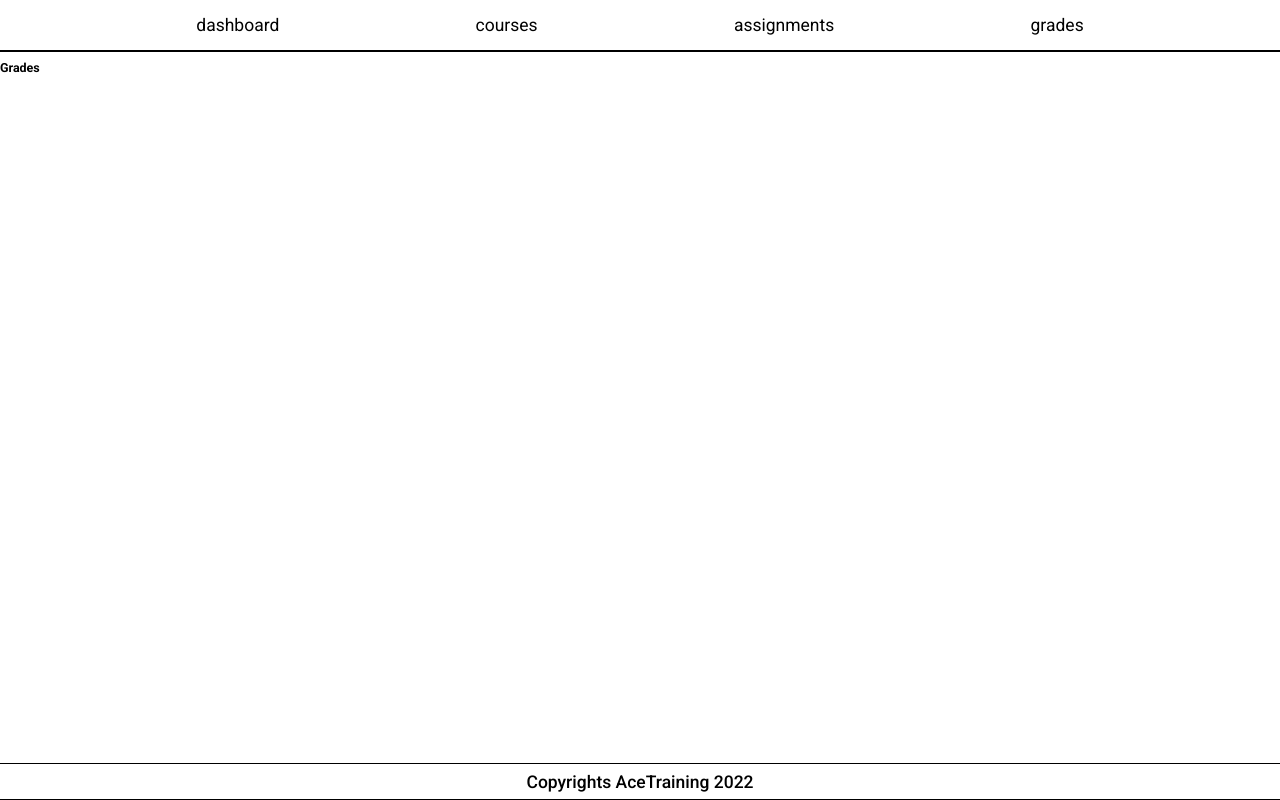
After one commit to xenono/Learning-Platform-Moodle, a PHP site: page /views/grades.php in a window 1280 px wide. The commit adds this page. Run offline with PHP 8.4, Linux system fonts and the light colour scheme.

Commit message:
Put all subapges into views folder, add header with navigation.

```diff
--- /dev/null
+++ b/components/footer.php
@@ -0,0 +1,10 @@
+<footer>
+    <div>
+        <p>
+            Copyrights AceTraining 2022
+        </p>
+    </div>
+</footer>
+<script src="../js/script.js"></script>
+</body>
+</html>
--- /dev/null
+++ b/components/header.php
@@ -0,0 +1,26 @@
+<!doctype html>
+<html lang="en">
+<head>
+    <meta charset="UTF-8">
+    <meta name="viewport"
+          content="width=device-width, user-scalable=no, initial-scale=1.0, maximum-scale=1.0, minimum-scale=1.0">
+    <meta http-equiv="X-UA-Compatible" content="ie=edge">
+    <title>Ace training</title>
+    <!-- Import fonts -->
+    <link rel="preconnect" href="https://fonts.googleapis.com">
+    <link rel="preconnect" href="https://fonts.gstatic.com" crossorigin>
+    <link href="https://fonts.googleapis.com/css2?family=Montserrat&family=Roboto:ital,wght@0,300;0,400;0,500;0,700;1,500;1,700&display=swap" rel="stylesheet">
+    <!-- End of fonts imports -->
+    <!-- Import CSS -->
+    <link href="../css/styles.css" type="text/css" rel="stylesheet" />
+    <!-- End of CSS imports -->
+</head>
+<body>
+<header>
+    <nav class="nav">
+            <a class="nav-item" href="../views/dashboard.php">dashboard</a>
+            <a class="nav-item" href="../views/courses.php">courses</a>
+            <a class="nav-item" href="../views/assignments.php">assignments</a>
+            <a class="nav-item" href="../views/grades.php">grades</a>
+    </nav>
+</header>
--- /dev/null
+++ b/css/styles.css
@@ -0,0 +1,50 @@
+html,body {
+
+    font-family: "Roboto", sans-serif;
+    font-size: 62.5%;
+    margin: 0;
+    padding: 0;
+    box-sizing: border-box;
+}
+/* Header styles */
+header {
+    font-size: 1.75rem;
+    width: 100%;
+    height: 50px;
+    border-bottom: 2px solid black;
+}
+.nav {
+    width: 100%;
+    height: 100%;
+    display: flex;
+    justify-content: space-evenly;
+    align-items: center;
+    margin: 0;
+    padding: 0;
+}
+.nav-item{
+    color: black;
+    text-decoration: none;
+    cursor: pointer;
+}
+.nav-item:hover{
+    text-decoration: underline;
+}
+/* Footer styles */
+footer {
+    width: 100%;
+    height: 35px;
+    position: absolute;
+    bottom: 0;
+    border-bottom: 1px solid black;
+    border-top: 1px solid black;
+    display: flex;
+    align-items: center;
+    justify-content: center;
+}
+footer div p {
+    margin: 0;
+    text-align: center;
+    font-size: 1.75rem;
+    font-weight: 500;
+}
--- /dev/null
+++ b/views/grades.php
@@ -0,0 +1,7 @@
+<?php
+include "../components/header.php";
+?>
+<h1>Grades</h1>
+<?php
+include "../components/footer.php";
+?>
```
Also changed, not shown: index.php (+5 -14 lines), views/assignments.php (added, +7 -0 lines), views/courses.php (added, +7 -0 lines), views/dashboard.php (added, +7 -0 lines), js/script.js (added).
